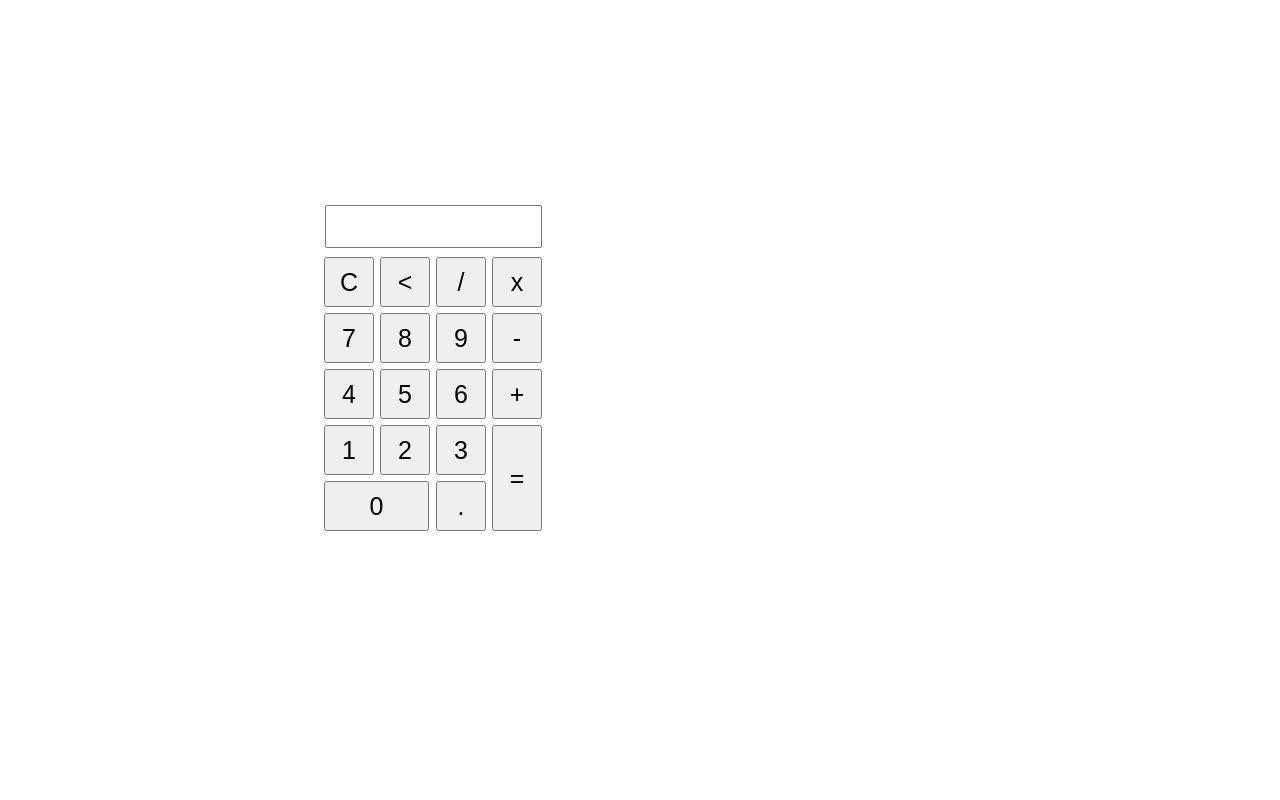
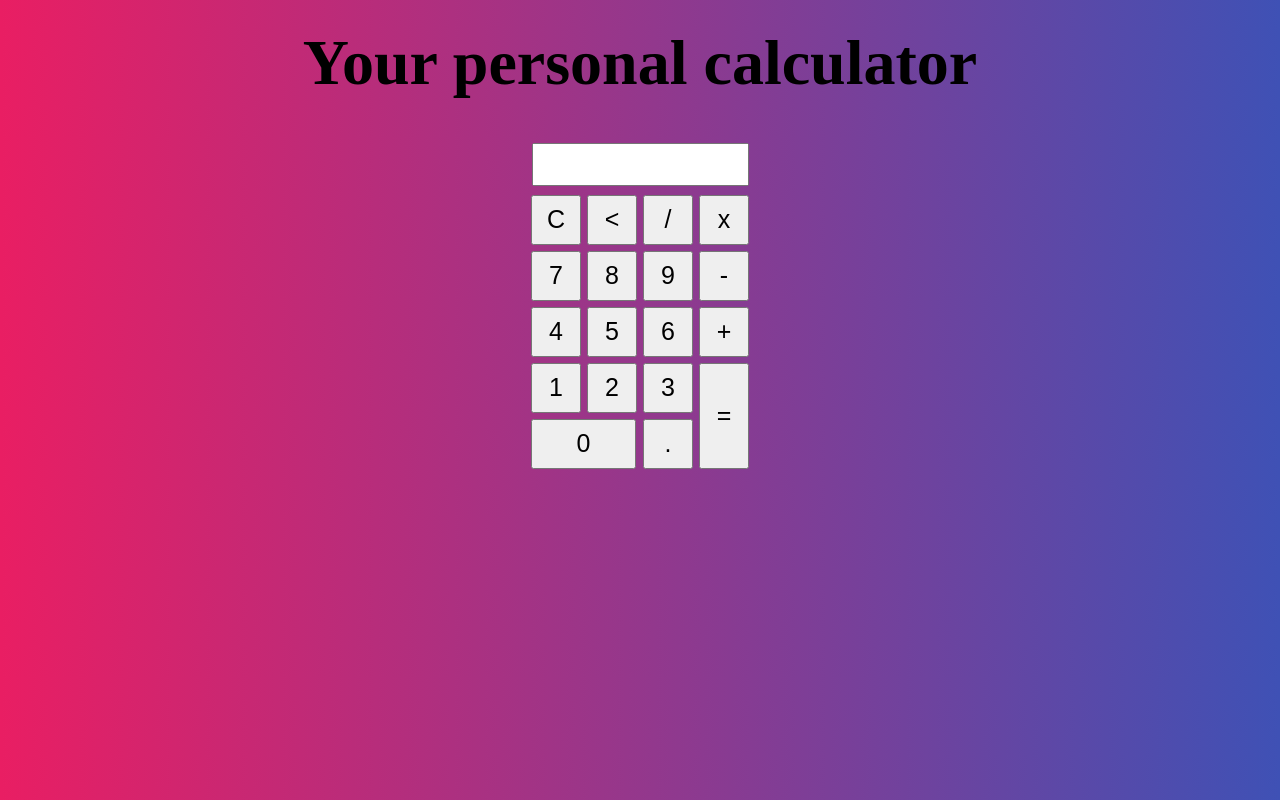
Before and after one commit to Galaxy97/boteon, a plain HTML site: page Calculator/index.html in a window 1280 px wide. Drawn offline with Linux system fonts and the light colour scheme.

Commit message:
complete

```diff
--- a/Calculator/index.html
+++ b/Calculator/index.html
@@ -2,13 +2,13 @@
 <html>
 <head>
 	<meta charset="utf-8">
-	<title>Calculate</title>
+	<title>calculator</title>
 	<link rel="stylesheet" type="text/css" href="main.css">
 </head>
 <body>
-	<div class="bg" ></div>
-	<div class="main">
-		<form name="form" >
+	<header> <h1>Your personal calculator </h1></header>
+	<div class="main" align="center">
+		<form name="form">
 			<input class="textview" name="textview">
 		</form>
 		<table>
--- a/Calculator/main.css
+++ b/Calculator/main.css
@@ -1,10 +1,14 @@
+header {
+	text-align: center;
+	margin-top: 2%;
+	font-size: 2pc;
+}
 .main{
-	position: absolute;
-	top: 25%;
-	left: 25%;
+	margin-top: 3%;
 }
-body{
-	background: -webkit-gradient(#e66465, #9198e5);
+body {
+  height: 1px;
+  background-image: linear-gradient(to right,#e91e63, #3f51b5); /* Standard syntax (must be last) */
 }
 *{
 	margin: 0;
```
